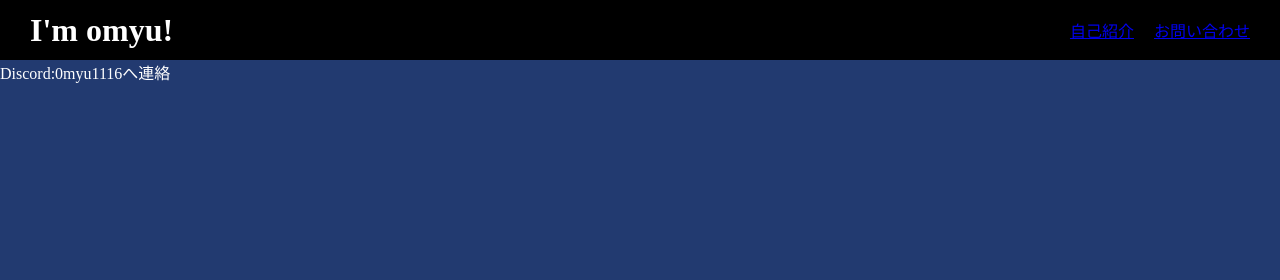
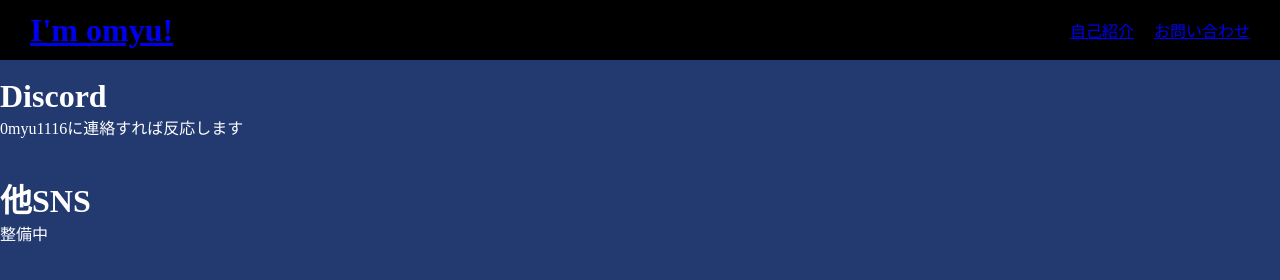
Before and after one commit to omyu1116/omyu, a plain HTML site: page otoiawase.html in a window 1280 px wide. Drawn offline with nearby package versions, Linux system fonts and the light colour scheme.

Commit message:
色々追加

```diff
--- a/otoiawase.html
+++ b/otoiawase.html
@@ -10,7 +10,7 @@
 <body>
 
     <div class="header__flex">
-        <h1>I'm omyu!</h1>
+      <h1><a href="https://omyu1116.github.io/omyu/">I'm omyu!</a></h1>
         <nav>
           <ul>
             <li><a href = "introduce.html">自己紹介</a></li>
@@ -18,6 +18,12 @@
           </ul>
         </nav>
       </div>
-      <p>Discord:0myu1116へ連絡</p>
+      <br>
+      <h1>Discord</h1>
+      <p>0myu1116に連絡すれば反応します</p>
+      <br>
+      <br>
+      <h1>他SNS</h1>
+      <p>整備中</p>
       <script src="jQuery.js"></script>
 </body>
```
Also changed, not shown: index.html (+24 -2 lines), introduce.html (+0 -2 lines).
